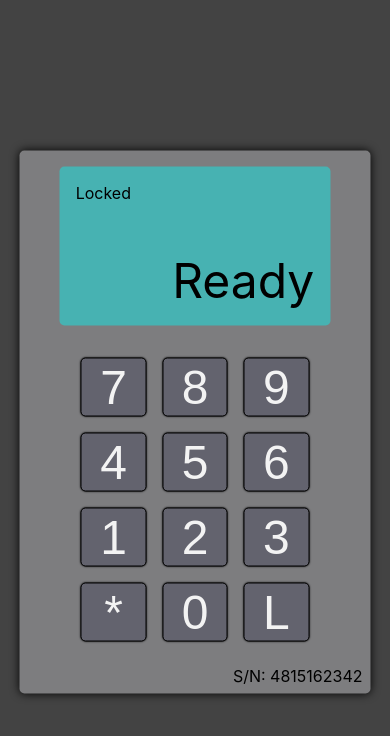
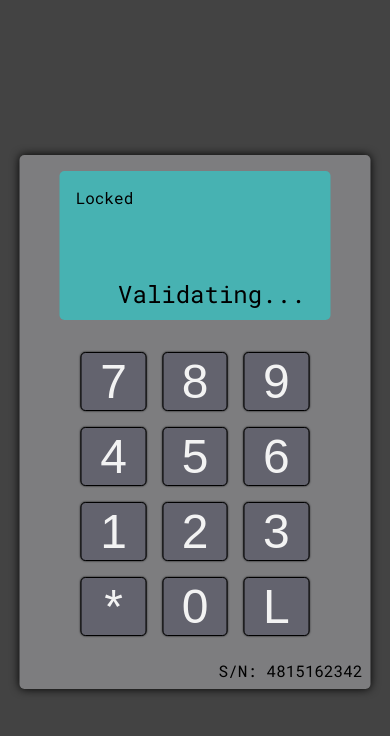
Before and after one commit to sharkee89/safe-deposit, a React (Create React App) app: page / in a window 390 px wide. Shown: the top 736 px of the page. Built offline with nearby package versions, Linux system fonts and the light colour scheme.

Commit message:
Responsive design

```diff
--- a/package.json
+++ b/package.json
@@ -2,7 +2,9 @@
   "name": "safe-deposit",
   "version": "0.1.0",
   "private": true,
+  "homepage": "https://sharkee89.github.io/safe-deposit/",
   "dependencies": {
+    "gh-pages": "^2.1.1",
     "node-sass": "^4.13.0",
     "react": "^16.11.0",
     "react-dom": "^16.11.0",
@@ -16,6 +18,8 @@
   "scripts": {
     "start": "react-scripts start",
     "build": "react-scripts build",
+    "predeploy": "npm run build",
+    "deploy": "gh-pages -d build",
     "test": "react-scripts test",
     "eject": "react-scripts eject"
   },
--- a/public/index.html
+++ b/public/index.html
@@ -10,6 +10,7 @@
       content="Web site created using create-react-app"
     />
     <link rel="apple-touch-icon" href="logo192.png" />
+    <link href="https://fonts.googleapis.com/css?family=Roboto+Mono&display=swap" rel="stylesheet">
     <!--
       manifest.json provides metadata used when your web app is installed on a
       user's mobile device or desktop. See https://developers.google.com/web/fundamentals/web-app-manifest/
--- a/src/components/safe-deposit/SafeDeposit.scss
+++ b/src/components/safe-deposit/SafeDeposit.scss
@@ -5,7 +5,7 @@
   top: 50%;
   left: 50%;
   transform: translate(-50%, -50%);
-  width: 25%;
+  width: 35%;
   margin: 0 auto;
   background: $panel-body;
   border-radius: 5px;
@@ -17,20 +17,20 @@
 }
 @media only screen and (max-width: 1776px) {
   .safe-deposit {
-    width: 35%;
-  }
-}
-@media only screen and (max-width: 1200px) {
-  .safe-deposit {
     width: 45%;
   }
 }
-@media only screen and (max-width: 768px) {
+@media only screen and (max-width: 1280px) {
   .safe-deposit {
     width: 55%;
   }
 }
-@media only screen and (max-width: 648px) {
+@media only screen and (max-width: 905px) {
+  .safe-deposit {
+    width: 55%;
+  }
+}
+@media only screen and (max-width: 720px) {
   .safe-deposit {
     width: 90%;
   }
--- a/src/components/screen/Screen.js
+++ b/src/components/screen/Screen.js
@@ -5,11 +5,11 @@ import './Screen.scss';
 class Screen extends Component {
     render() {
         return (
-            <div className={(this.props.screen.on ? 'screen screen--on' : 'screen screen--off')}>
+            <div className={"screen " + (this.props.screen.on ? ' screen--on' : ' screen--off')}>
                 <div className="screen__lseg">
                     {this.props.screen.locked}
                 </div>
-                <div className="screen__mseg">
+                <div className={"screen__mseg" + (this.props.screen.status.length >= 13 && this.props.screen.status.length < 20 ? ' screen__mseg--small' : this.props.screen.status.length > 20 ? ' screen__mseg--extra-small' : '')}>
                     {this.props.screen.status}
                 </div>
             </div>
--- a/src/components/screen/Screen.scss
+++ b/src/components/screen/Screen.scss
@@ -9,6 +9,7 @@
     padding: 1em;
     border-radius: 5px;
     transition: .3s linear;
+    position: relative;
     &--on {
         background: $screen-back-on;
     }
@@ -17,10 +18,54 @@
     }
     &__lseg {
         text-align: left;
-        padding-bottom: 3em;
+        padding-bottom: 6em;
     }
     &__mseg {
-        text-align: right;
+        position: absolute;
+        bottom: 10px;
+        right: 25px;
         font-size: 3em;
+        &--small {
+            // font-size: 2em;
+        }
+        &--extra-small {
+            font-size: 1.8em;
+        }
     }
 }
+@media only screen and (max-width: 1400px) {
+    .screen {
+        &__mseg {
+            &--extra-small {
+                font-size: 1.3em;
+            }
+        }
+    }
+}
+@media only screen and (max-width: 1200px) {
+    .screen {
+        &__mseg {
+            &--small {
+                font-size: 2em;
+            }
+        }
+    }
+}
+@media only screen and (max-width: 840px) {
+    .screen {
+        &__mseg {
+            &--extra-small {
+                font-size: 1em;
+            }
+        }
+    }
+}
+@media only screen and (max-width: 648px) {
+    .screen {
+        &__mseg {
+            &--small {
+                font-size: 1.5em;
+            }
+        }
+    }
+}
--- a/src/index.scss
+++ b/src/index.scss
@@ -2,9 +2,7 @@
 
 body {
   margin: 0;
-  font-family: -apple-system, BlinkMacSystemFont, "Segoe UI", "Roboto", "Oxygen",
-    "Ubuntu", "Cantarell", "Fira Sans", "Droid Sans", "Helvetica Neue",
-    sans-serif;
+  font-family: 'Roboto Mono', monospace;
   -webkit-font-smoothing: antialiased;
   -moz-osx-font-smoothing: grayscale;
   background-color: $background;
--- a/src/reducers/screenReducer.js
+++ b/src/reducers/screenReducer.js
@@ -19,7 +19,7 @@ import {
 
 const initialState = {
     locked: Config.screenLocked.LOCK,
-    status: Config.screenStatus.READY,
+    status: Config.screenStatus.VALIDATE,
     on: false,
     progress: false,
     serviceMode: false,
```
Also changed, not shown: 1 other file (tests, documents, lock files or other folders).
